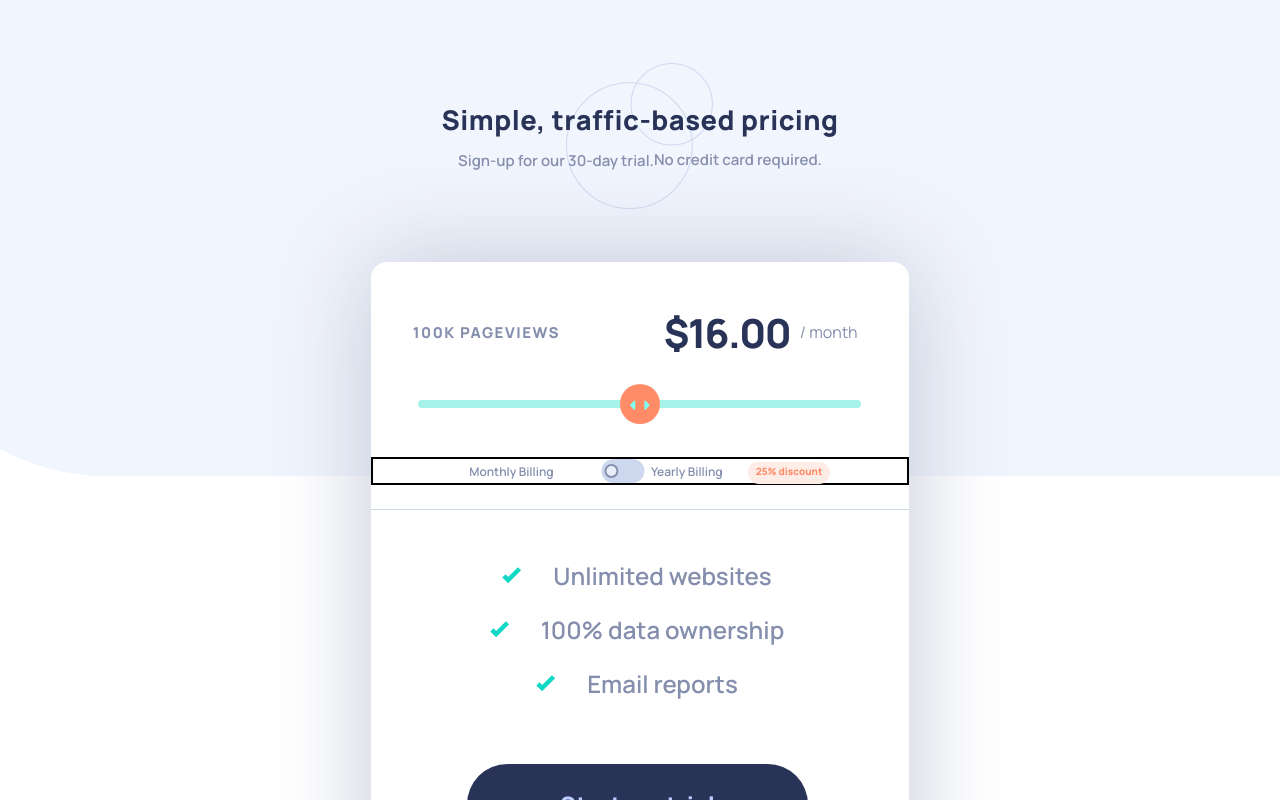
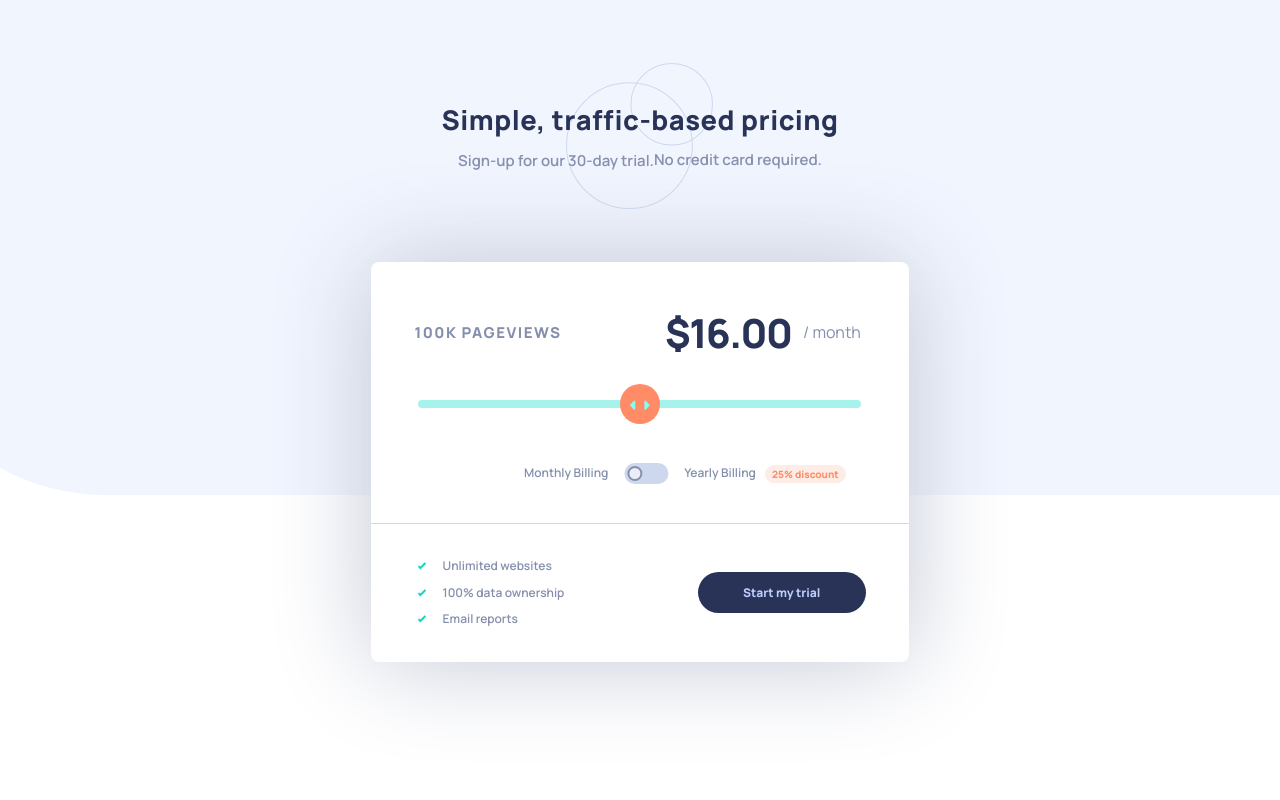
Before and after one commit to hrk-berserker27/Pricing-component, a Next.js app in the folder Next-app/: page / in a window 1280 px wide. Shown: the top 800 px of the page. Built offline with nearby package versions, Linux system fonts and the light colour scheme.

Commit message:
Fixed the desktop layout

```diff
--- a/Next-app/pages/index.js
+++ b/Next-app/pages/index.js
@@ -62,9 +62,9 @@ export default function App() {
               <span>
                 <svg
                   xmlns="http://www.w3.org/2000/svg"
-                  width="45"
-                  height="45"
-                  viewBox="0 -6 15 20"
+                  width="25"
+                  height="25"
+                  viewBox="-4 -9 10 25"
                 >
                   <path
                     fill="none"
@@ -78,9 +78,9 @@ export default function App() {
               <span>
                 <svg
                   xmlns="http://www.w3.org/2000/svg"
-                  width="45"
-                  height="45"
-                  viewBox="0 -6 15 20"
+                  width="25"
+                  height="25"
+                  viewBox="-4 -9 10 25"
                 >
                   <path
                     fill="none"
@@ -94,9 +94,9 @@ export default function App() {
               <span>
                 <svg
                   xmlns="http://www.w3.org/2000/svg"
-                  width="45"
-                  height="45"
-                  viewBox="0 -6 15 20"
+                  width="25"
+                  height="25"
+                  viewBox="-4 -9 10 25"
                 >
                   <path
                     fill="none"
--- a/Next-app/styles/styles.scss
+++ b/Next-app/styles/styles.scss
@@ -104,17 +104,17 @@ main {
 
     @media (min-width: 1000px) {
         width: 42vw;
-        border-radius: 1em;
+        border-radius: 0.5em;
         padding-top: 0;
         gap: 1.5em;
 
         header {
             display: flex;
-            padding-left: 2.6em;
+            padding-left: 2.7em;
             justify-content: space-between;
             align-items: center;
             padding-top: 2.7em;
-            padding-right: 3.2em;
+            padding-right: 3em;
         }
     }
 
@@ -162,7 +162,7 @@ main {
 
             @media (min-width: 1000px) {
                 font-size: 2.5rem;
-                transform: none;
+                transform: translateX(-2px);
             }
         }
 
@@ -235,7 +235,11 @@ main {
             font-size: 12px;
             padding: 0;
             gap: 0px;
-            border: 2px solid;
+            justify-content: flex-start;
+            width: 100%;
+            padding-left: 16.4em;
+            padding-top: 5px;
+            gap: 1em;
         }
 
         span:first-child {
@@ -245,14 +249,14 @@ main {
             font-weight: 600;
 
             @media (min-width: 1000px) {
-                transform: translateX(-44px);
                 font-size: 12px;
                 letter-spacing: 0px;
+                transform: translateX(-44px);
             }
         }
 
         .toggle {
-            width: 3.6em;
+            width: 3.65em;
             height: 1.9em;
             border-radius: 1em;
             background-color: map-get(d.$color-bucket, "Toggle Background");
@@ -263,9 +267,8 @@ main {
 
             @media (min-width: 1000px) {
                 padding-left: 3px;
-                transform: translateX(-1.8em);
-                height: 2em;
-                margin-left: 2.1em;
+                height: 1.7em;
+                transform: translateX(-3.3em) translateY(1px);
             }
 
             .circle {
@@ -280,23 +283,21 @@ main {
 
         .billing {
             letter-spacing: 0.4px;
-            transform: translateX(1.25em);
+            transform: translateX(-1.25em);
             font-weight: 600;
             color: map-get(d.$color-bucket, "Text");
 
             @media (min-width: 1000px) {
-                transform: translateX(-1.25em);
+                transform: translateX(-4em);
                 letter-spacing: 0;
             }
         }
 
         .discount {
             display: inline-block;
-            border-radius: 1em;
-            transform: translateX(1em);
+            border-radius: 10px;
             font-size: 20px;
-            padding: 4px 15px;
-            letter-spacing: 0px;
+            padding: 4px 10px;
             font-weight: 800;
             background-color: map-get(d.$color-bucket, "Discount Background");
             color: map-get(d.$color-bucket, "Discount Text");
@@ -305,18 +306,22 @@ main {
 
             @media (min-width: 1000px) {
                 font-size: 10px;
-                padding: 2px;
+                border-radius: 10px;
+                padding: 0px;
+                transform: translateX(-40px);
 
                 &::after {
                     content: "25% discount";
-                    height: 100%;
-                    width: max-content;
                     position: absolute;
                     inset: 0;
+                    width: 6.9em;
+                    height: 1.5em;
                     z-index: 2;
                     background-color: hsl(14, 92%, 95%);
-                    padding: 2px 8px;
+                    padding: 1.5px 6px;
                     border-radius: 2em;
+                    letter-spacing: 0px;
+                    transform: translateX(-11px);
                 }
             }
 
@@ -327,12 +332,27 @@ main {
         border-top: 1.5px solid map-get(d.$color-bucket, "Toggle Background");
         padding-top: 2.7em;
 
+        @media (min-width: 1000px) {
+            padding-top: 0em;
+            margin-top: 1em;
+            padding-top: 1.85em;
+            display: flex;
+            align-items: center;
+            justify-content: space-between;
+            padding-right: 2.7em;
+            padding-bottom: 1.9em;
+        }
 
         .features {
             color: map-get(d.$color-bucket, "Text");
             display: flex;
             flex-direction: column;
             gap: 0.55em;
+
+            @media (min-width: 1000px) {
+                padding-left: 2.9em;
+                gap: 0.1em;
+            }
 
             span {
                 text-transform: none;
@@ -343,9 +363,17 @@ main {
                 align-items: center;
                 justify-content: center;
 
+                @media (min-width: 1000px) {
+                    justify-content: flex-start;
+                    font-size: 12px;
+                    gap: 0;
+                }
+
                 svg {
                     display: block;
                     transform: translate(-12px);
+
+                    @media (min-width: 1000px) {}
                 }
             }
 
@@ -353,19 +381,16 @@ main {
         }
 
         .button-container {
-            padding: 3.6em 0;
-            padding-right: 5px;
-            padding-bottom: 4em;
-
             button {
                 border: 0;
                 background-color: map-get(d.$color-bucket, "Text & CTA Background");
-                width: 14.2em;
-                height: 3.4em;
-                font-size: 1.5rem;
+                font-size: 12px;
                 font-weight: 800;
                 border-radius: 2em;
                 color: map-get(d.$color-bucket, "CTA Text");
+                padding-top: 1em;
+                padding-bottom: 1em;
+                width: 14em;
 
                 &:hover {
                     cursor: pointer;
```
